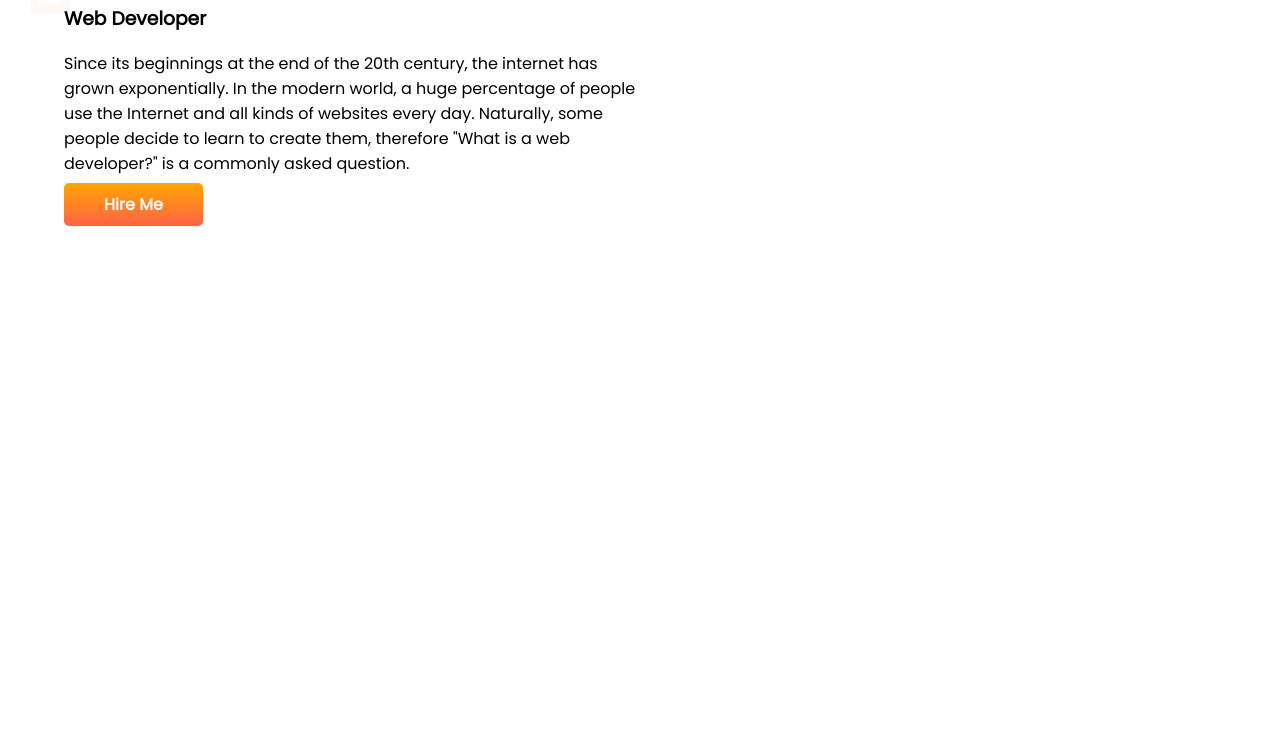
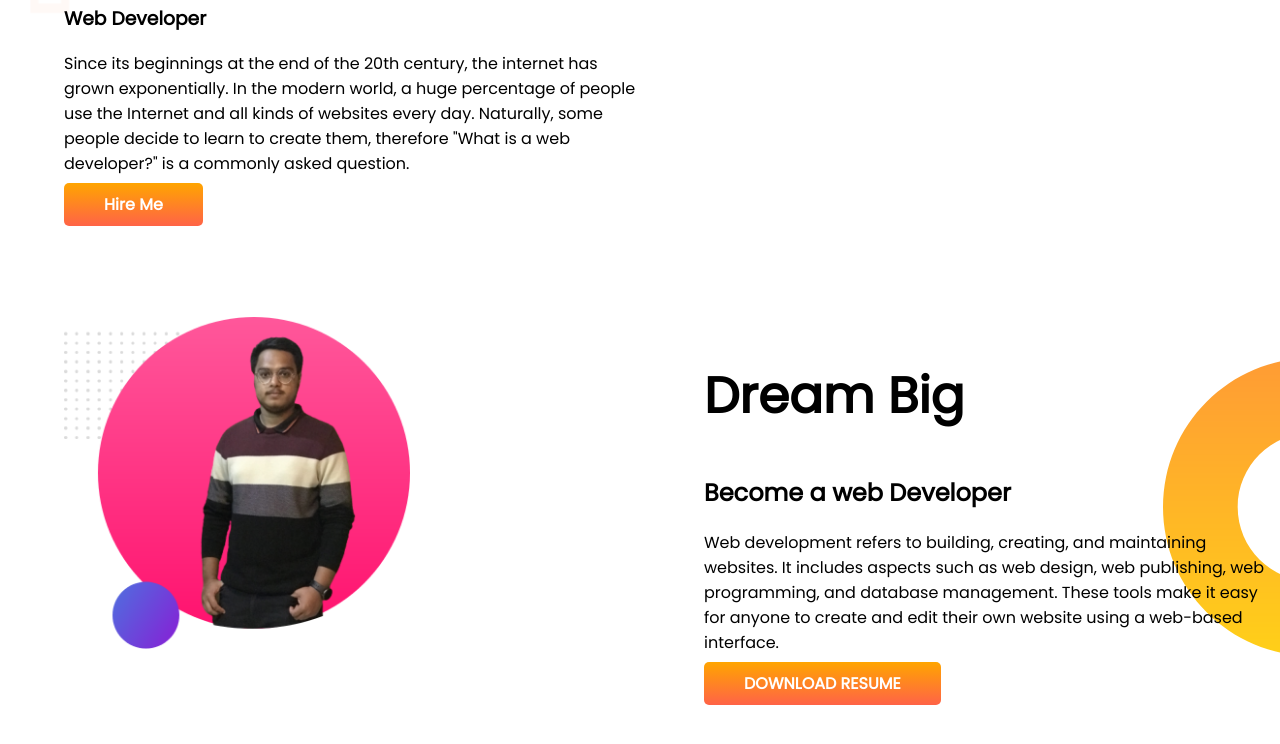
Before and after one commit to Shishir800/developer.portfolio, a plain HTML site: page index.html in a window 1280 px wide. Shown: the part 346-1090 px from the top of the page. Before the commit the page ends 800 px from the top, so only its background shows below. Drawn offline with Linux system fonts and the light colour scheme.

Commit message:
dream area

```diff
--- a/index.html
+++ b/index.html
@@ -30,6 +30,22 @@
             <img src="images/shishir new.png" alt="">
         </div>
     </section>
+
+    <section class="dream-big">
+        <div class="half-width">
+            <img src="images/5.png" alt="">
+        </div>
+        <div class="half-width">
+            <h1>Dream Big</h1>
+            <h2>Become a web Developer</h2>
+            <p>Web development refers to building, creating, and maintaining websites. It includes aspects such as
+                web design, web publishing, web programming, and database management. These tools make it easy for
+                anyone to create and edit their own website using a web-based interface.</p>
+            <a class="link-button" target="_blank" href="http://">DOWNLOAD RESUME</a>
+        </div>
+
+    </section>
+    </section>
 </body>
 
 </html>
--- a/style.css
+++ b/style.css
@@ -10,6 +10,7 @@ h1{
     }
 section{
     display: flex;
+    margin-bottom: 100px;
 }
 .half-width{
     width: 50%;
@@ -31,3 +32,9 @@ border-radius: 5px;
     background-image: url(images/top-banner.png);
     background-repeat: no-repeat;
 }
+.dream-big{
+    background-image: url(images/dream-bg.png);
+    background-repeat: no-repeat;
+    background-position: right;
+
+}
```
